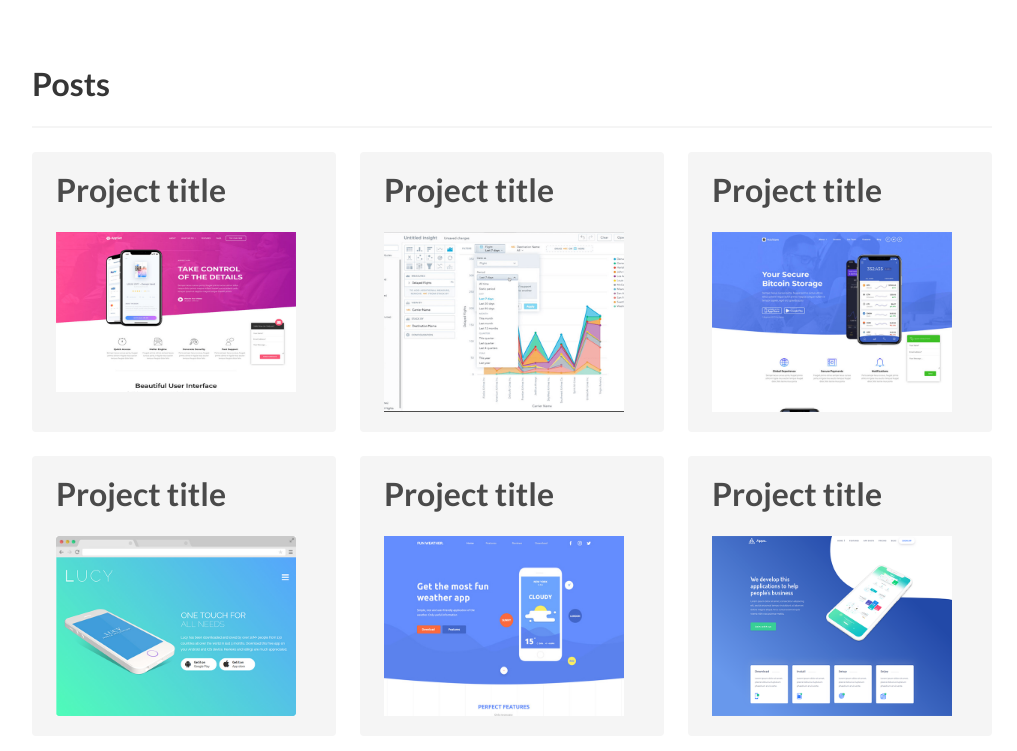
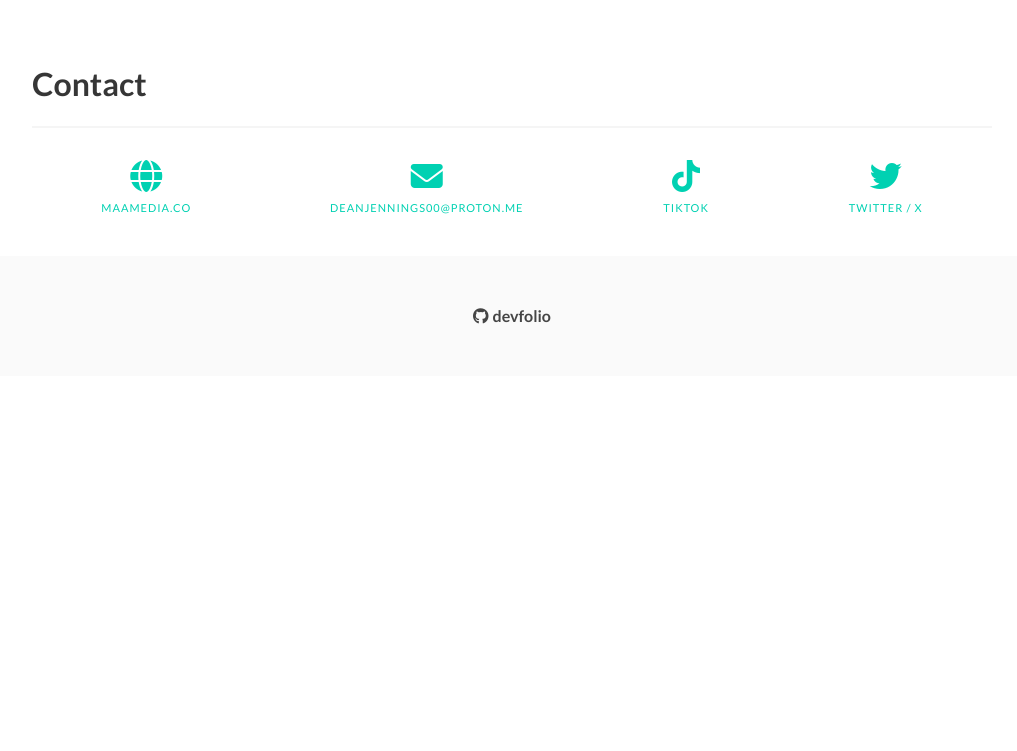
Before and after one commit to djeanql/maamedia.co, a plain HTML site: page index.html in a window 1280 px wide. Shown: the part 614-1365 px from the top of the page, without its empty margins (128-1145 px from the left). After the commit the page ends 990 px from the top, so only its background shows below. Drawn offline with Linux system fonts and the light colour scheme.

Commit message:
Update index.html

```diff
--- a/index.html
+++ b/index.html
@@ -55,74 +55,6 @@
         consequat. Duis aute irure dolor in reprehenderit in voluptate velit esse cillum dolore eu fugiat nulla
         pariatur. Excepteur sint occaecat cupidatat non proident, sunt in culpa qui officia deserunt mollit anim id est
         laborum.</p>
-    </div>
-  </section>
-
-
-  <section class="section">
-    <div class="container">
-      <h1 class="title">Posts</h1>
-      <hr />
-      <div class="tile is-ancestor">
-        <div class="tile is-vertical is-12">
-          <div class="tile">
-            <div class="tile is-parent">
-              <article class="tile is-child notification">
-                <p class="title">Project title</p>
-                <figure class="image is-3by2">
-                  <img class="modal-trigger" data-target="project-1-modal" src="img/project-1-cover.png">
-                </figure>
-              </article>
-            </div>
-            <div class="tile is-parent">
-              <article class="tile is-child notification">
-                <p class="title">Project title</p>
-                <figure class="image is-4by3">
-                  <img class="modal-trigger" data-target="project-2-modal" src="img/project-2-cover.png">
-                </figure>
-              </article>
-            </div>
-            <div class="tile is-parent">
-              <article class="tile is-child notification">
-                <p class="title">Project title</p>
-                <figure class="image is-4by3">
-                  <img class="modal-trigger" data-target="project-3-modal" src="img/project-3-cover.png">
-                </figure>
-              </article>
-            </div>
-          </div>
-        </div>
-      </div>
-      <div class="tile is-ancestor">
-        <div class="tile is-vertical is-12">
-          <div class="tile">
-            <div class="tile is-parent">
-              <article class="tile is-child notification">
-                <p class="title">Project title</p>
-                <figure class="image is-4by3">
-                  <img class="modal-trigger" data-target="project-4-modal" src="img/project-4-cover.png">
-                </figure>
-              </article>
-            </div>
-            <div class="tile is-parent">
-              <article class="tile is-child notification">
-                <p class="title">Project title</p>
-                <figure class="image is-4by3">
-                  <img class="modal-trigger" data-target="project-5-modal" src="img/project-5-cover.png">
-                </figure>
-              </article>
-            </div>
-            <div class="tile is-parent">
-              <article class="tile is-child notification">
-                <p class="title">Project title</p>
-                <figure class="image is-4by3">
-                  <img class="modal-trigger" data-target="project-6-modal" src="img/project-6-cover.png">
-                </figure>
-              </article>
-            </div>
-          </div>
-        </div>
-      </div>
     </div>
   </section>
 
```
